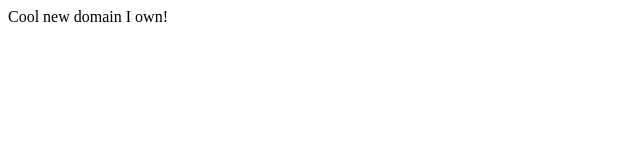
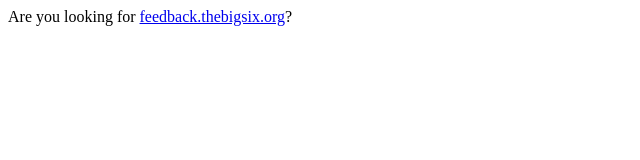
Before and after one commit to sampoder/big-six, a plain HTML site: page index.html in a window 1280 px wide. Shown: the whole page, without its empty margins (0-640 px from the left). Drawn offline with Linux system fonts and the light colour scheme.

Commit message:
Update index.html

```diff
--- a/index.html
+++ b/index.html
@@ -1 +1 @@
-<p>Cool new domain I own!</p>
+<p>Are you looking for <a href="https://feedback.thebigsix.org">feedback.thebigsix.org</a>?</p>
```
